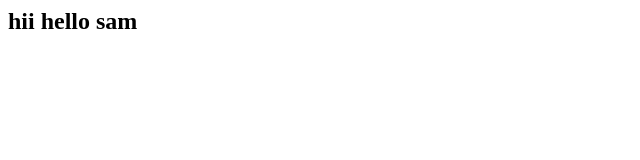
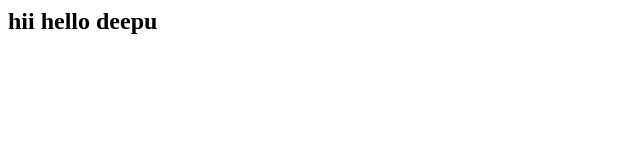
Before and after one commit to DeepikaGummadi/wert, a plain HTML site: page index.html in a window 1280 px wide. Shown: the full height of the page, 0-640 px from the left. Drawn offline with Linux system fonts and the light colour scheme.

Commit message:
Update index.html

```diff
--- a/index.html
+++ b/index.html
@@ -1,3 +1,3 @@
 <html>
-<h2>hii hello sam</h2>
+<h2>hii hello deepu</h2>
 </html>
```
